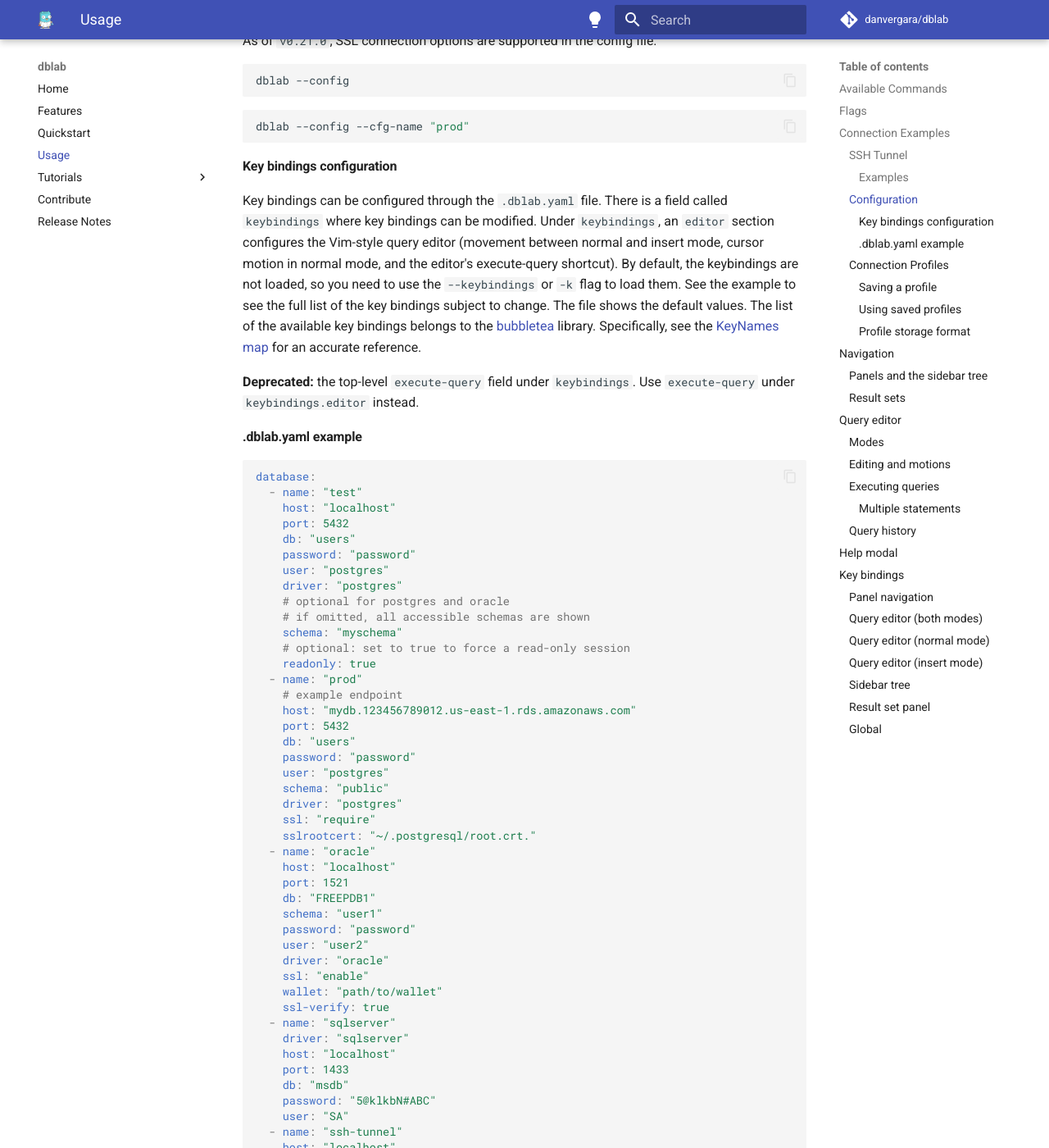
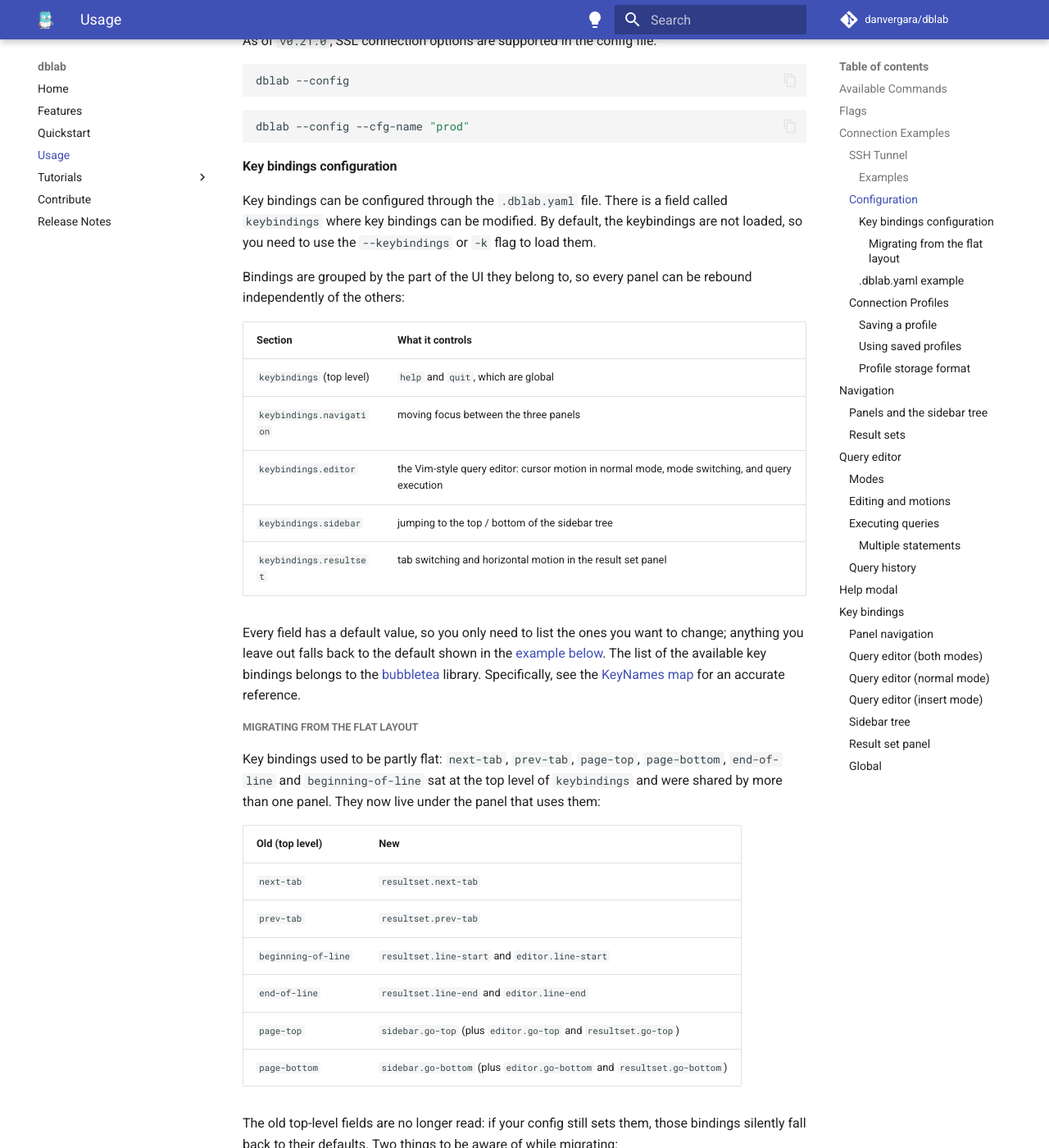
Before and after one commit to danvergara/dblab, an MkDocs documentation site: the page built from docs/usage.md, in a window 1280 px wide and 1400 px high, scrolled down 6052 px. Shown: the whole window at 82% size. Built offline with MkDocs 1.6.1 and Material for MkDocs 9.7.7, drawn with Linux system fonts in a browser that asks for light colours; comment, search, counter and statistics services are not loaded; some of the changed text lies outside the part shown.

Commit message:
docs: update documentation with the granula per-panel keymaps

````diff
--- a/docs/usage.md
+++ b/docs/usage.md
@@ -252,9 +252,39 @@
 
 #### Key bindings configuration
 
-Key bindings can be configured through the `.dblab.yaml` file. There is a field called `keybindings` where key bindings can be modified. Under `keybindings`, an `editor` section configures the Vim-style query editor (movement between normal and insert mode, cursor motion in normal mode, and the editor's execute-query shortcut). By default, the keybindings are not loaded, so you need to use the `--keybindings` or `-k` flag to load them. See the example to see the full list of the key bindings subject to change. The file shows the default values. The list of the available key bindings belongs to the [bubbletea](https://github.com/charmbracelet/bubbletea) library. Specifically, see the [KeyNames map](https://github.com/charmbracelet/bubbletea/blob/1ed724a2d1316ace504f87a2f0bbbcc189d280f6/key.go#L15) for an accurate reference.
+Key bindings can be configured through the `.dblab.yaml` file. There is a field called `keybindings` where key bindings can be modified. By default, the keybindings are not loaded, so you need to use the `--keybindings` or `-k` flag to load them.
 
-**Deprecated:** the top-level `execute-query` field under `keybindings`. Use `execute-query` under `keybindings.editor` instead.
+Bindings are grouped by the part of the UI they belong to, so every panel can be rebound independently of the others:
+
+| Section | What it controls |
+|---------|------------------|
+| `keybindings` (top level) | `help` and `quit`, which are global |
+| `keybindings.navigation` | moving focus between the three panels |
+| `keybindings.editor` | the Vim-style query editor: cursor motion in normal mode, mode switching, and query execution |
+| `keybindings.sidebar` | jumping to the top / bottom of the sidebar tree |
+| `keybindings.resultset` | tab switching and horizontal motion in the result set panel |
+
+Every field has a default value, so you only need to list the ones you want to change; anything you leave out falls back to the default shown in the [example below](#dblabyaml-example). The list of the available key bindings belongs to the [bubbletea](https://github.com/charmbracelet/bubbletea) library. Specifically, see the [KeyNames map](https://github.com/charmbracelet/bubbletea/blob/1ed724a2d1316ace504f87a2f0bbbcc189d280f6/key.go#L15) for an accurate reference.
+
+##### Migrating from the flat layout
+
+Key bindings used to be partly flat: `next-tab`, `prev-tab`, `page-top`, `page-bottom`, `end-of-line` and `beginning-of-line` sat at the top level of `keybindings` and were shared by more than one panel. They now live under the panel that uses them:
+
+| Old (top level) | New |
+|-----------------|-----|
+| `next-tab` | `resultset.next-tab` |
+| `prev-tab` | `resultset.prev-tab` |
+| `beginning-of-line` | `resultset.line-start` and `editor.line-start` |
+| `end-of-line` | `resultset.line-end` and `editor.line-end` |
+| `page-top` | `sidebar.go-top` (plus `editor.go-top` and `resultset.go-top`) |
+| `page-bottom` | `sidebar.go-bottom` (plus `editor.go-bottom` and `resultset.go-bottom`) |
+
+The old top-level fields are no longer read: if your config still sets them, those bindings silently fall back to their defaults. Two things to be aware of while migrating:
+
+- The sidebar's jump-to-top / jump-to-bottom defaults changed from <kbd>g</kbd> / <kbd>G</kbd> to <kbd>shift+k</kbd> / <kbd>shift+j</kbd>, which leaves <kbd>g</kbd> / <kbd>G</kbd> free for the editor and the result set.
+- The editor gained `line-start`, `line-end`, `go-top` and `go-bottom`. These motions already worked, but were hardcoded to <kbd>0</kbd>, <kbd>$</kbd>, <kbd>g</kbd> and <kbd>G</kbd>; they are now configurable.
+
+The previously deprecated top-level `execute-query` field is gone as well — use `execute-query` under `keybindings.editor`.
 
 #### .dblab.yaml example
 
@@ -330,28 +360,40 @@
 # should be greater than 0, otherwise the app will error out
 limit: 50
 keybindings:
-  next-tab: 'tab'
-  prev-tab: 'shift+tab'
-  page-top: 'g'
-  page-bottom: 'G'
-  end-of-line: '$'
-  beginning-of-line: '0'
   help: '?'
   quit: 'ctrl+c'
+  # moving focus between the three panels
   navigation:
     up: 'ctrl+k'
     down: 'ctrl+j'
     left: 'ctrl+h'
     right: 'ctrl+l'
+  # the query editor, in normal mode
   editor:
     up: 'k'
     down: 'j'
     left: 'h'
     right: 'l'
+    line-start: '0'
+    line-end: '$'
+    go-top: 'g'
+    go-bottom: 'G'
     insert: 'i'
     normal: 'esc'
     execute-query: 'ctrl+e'
     execute-single-query: 'ctrl+r'
+  # the database tree on the left
+  sidebar:
+    go-top: 'shift+k'
+    go-bottom: 'shift+j'
+  # the result set panel and its metadata tabs
+  resultset:
+    next-tab: 'tab'
+    prev-tab: 'shift+tab'
+    line-start: '0'
+    line-end: '$'
+    go-top: 'g'
+    go-bottom: 'G'
 ```
 
 Or for SQLite:
@@ -433,7 +475,9 @@
 
 ![dblab](https://raw.githubusercontent.com/danvergara/dblab/main/screenshots/tree-view.png){ width="700" : .center }
 
-Navigate the tree with <kbd>Up</kbd> and <kbd>Down</kbd> (or <kbd>k</kbd> and <kbd>j</kbd>), and press <kbd>Enter</kbd> on a table to load its rows into the result set panel.
+Navigate the tree with <kbd>Up</kbd> and <kbd>Down</kbd> (or <kbd>k</kbd> and <kbd>j</kbd>), and press <kbd>Enter</kbd> on a table to load its rows into the result set panel. Jump straight to the first or last visible node with <kbd>shift+k</kbd> and <kbd>shift+j</kbd> (`keybindings.sidebar.go-top` and `keybindings.sidebar.go-bottom`), and scroll the tree sideways with <kbd>h</kbd> and <kbd>l</kbd> when a name is wider than the panel.
+
+Press <kbd>/</kbd> to search the tree by name and <kbd>Esc</kbd> to leave the search. While a search is active every character you type — including <kbd>h</kbd> and <kbd>l</kbd> — goes to the search box instead of scrolling the tree.
 
 ### Result sets
 
@@ -469,9 +513,11 @@
 
 - <kbd>dd</kbd> deletes the current line, <kbd>yy</kbd> yanks it into an internal register, and <kbd>p</kbd> pastes the yanked or deleted line after the current line
 - <kbd>x</kbd> deletes the character under the cursor
-- <kbd>0</kbd> and <kbd>$</kbd> move to the beginning and end of the current line
-- <kbd>g</kbd> and <kbd>G</kbd> jump to the first and last line of the buffer
+- <kbd>0</kbd> and <kbd>$</kbd> move to the beginning and end of the current line (`keybindings.editor.line-start` and `keybindings.editor.line-end`)
+- <kbd>g</kbd> and <kbd>G</kbd> jump to the first and last line of the buffer (`keybindings.editor.go-top` and `keybindings.editor.go-bottom`)
 - <kbd>Ctrl+D</kbd> clears the entire editor content
+
+The cursor motions, the mode switches and the execute shortcuts are all configurable under `keybindings.editor`; the line-oriented commands (<kbd>dd</kbd>, <kbd>yy</kbd>, <kbd>p</kbd>, <kbd>x</kbd>) and <kbd>Ctrl+D</kbd> are fixed.
 
 ### Executing queries
 
@@ -507,73 +553,79 @@
 
 ## Key bindings
 
-These are the defaults; see [Key bindings configuration](#key-bindings-configuration) to change them.
+These are the defaults; see [Key bindings configuration](#key-bindings-configuration) to change them. The **Config field** column gives the `.dblab.yaml` key for the bindings that can be customized — the rest are fixed.
 
 ### Panel navigation
 
-| Key | Description |
-|-----|-------------|
-| <kbd>Ctrl+H</kbd> | Toggle to the panel on the left |
-| <kbd>Ctrl+J</kbd> | Toggle to the panel below |
-| <kbd>Ctrl+K</kbd> | Toggle to the panel above |
-| <kbd>Ctrl+L</kbd> | Toggle to the panel on the right |
+| Key | Description | Config field |
+|-----|-------------|--------------|
+| <kbd>Ctrl+H</kbd> | Toggle to the panel on the left | `navigation.left` |
+| <kbd>Ctrl+J</kbd> | Toggle to the panel below | `navigation.down` |
+| <kbd>Ctrl+K</kbd> | Toggle to the panel above | `navigation.up` |
+| <kbd>Ctrl+L</kbd> | Toggle to the panel on the right | `navigation.right` |
 
 ### Query editor (both modes)
 
-| Key | Description |
-|-----|-------------|
-| <kbd>ctrl+e</kbd> | Execute the contents of the editor |
-| <kbd>ctrl+r</kbd> | Execute only the query on the current cursor line |
+| Key | Description | Config field |
+|-----|-------------|--------------|
+| <kbd>ctrl+e</kbd> | Execute the contents of the editor | `editor.execute-query` |
+| <kbd>ctrl+r</kbd> | Execute only the query on the current cursor line | `editor.execute-single-query` |
 
 ### Query editor (normal mode)
 
-| Key | Description |
-|-----|-------------|
-| <kbd>i</kbd> | Enter insert mode |
-| <kbd>h</kbd> <kbd>j</kbd> <kbd>k</kbd> <kbd>l</kbd> | Move the cursor left, down, up, right |
-| <kbd>dd</kbd> | Delete the current line |
-| <kbd>yy</kbd> | Yank the current line |
-| <kbd>p</kbd> | Paste the yanked or deleted line after the current line |
-| <kbd>x</kbd> | Delete the character under the cursor |
-| <kbd>0</kbd> / <kbd>$</kbd> | Move to the start / end of the current line |
-| <kbd>g</kbd> / <kbd>G</kbd> | Jump to the first / last line of the buffer |
-| <kbd>Ctrl+D</kbd> | Clear the entire editor content |
+| Key | Description | Config field |
+|-----|-------------|--------------|
+| <kbd>i</kbd> | Enter insert mode | `editor.insert` |
+| <kbd>h</kbd> <kbd>j</kbd> <kbd>k</kbd> <kbd>l</kbd> | Move the cursor left, down, up, right | `editor.left` / `editor.down` / `editor.up` / `editor.right` |
+| <kbd>dd</kbd> | Delete the current line | — |
+| <kbd>yy</kbd> | Yank the current line | — |
+| <kbd>p</kbd> | Paste the yanked or deleted line after the current line | — |
+| <kbd>x</kbd> | Delete the character under the cursor | — |
+| <kbd>0</kbd> / <kbd>$</kbd> | Move to the start / end of the current line | `editor.line-start` / `editor.line-end` |
+| <kbd>g</kbd> / <kbd>G</kbd> | Jump to the first / last line of the buffer | `editor.go-top` / `editor.go-bottom` |
+| <kbd>Ctrl+D</kbd> | Clear the entire editor content | — |
 
 ### Query editor (insert mode)
 
-| Key | Description |
-|-----|-------------|
-| <kbd>Escape</kbd> | Return to normal mode |
-| <kbd>Arrow keys</kbd> | Move the cursor |
+| Key | Description | Config field |
+|-----|-------------|--------------|
+| <kbd>Escape</kbd> | Return to normal mode | `editor.normal` |
+| <kbd>Arrow keys</kbd> | Move the cursor | — |
 
 ### Sidebar tree
 
-| Key | Description |
-|-----|-------------|
-| <kbd>Arrow Up</kbd> / <kbd>k</kbd> | Move up the tree |
-| <kbd>Arrow Down</kbd> / <kbd>j</kbd> | Move down the tree |
-| <kbd>Enter</kbd> | List all rows of the selected table and display its structure |
+| Key | Description | Config field |
+|-----|-------------|--------------|
+| <kbd>Arrow Up</kbd> / <kbd>k</kbd> | Move up the tree | — |
+| <kbd>Arrow Down</kbd> / <kbd>j</kbd> | Move down the tree | — |
+| <kbd>shift+k</kbd> | Jump to the first visible node | `sidebar.go-top` |
+| <kbd>shift+j</kbd> | Jump to the last visible node | `sidebar.go-bottom` |
+| <kbd>h</kbd> / <kbd>l</kbd> | Scroll the tree left / right | — |
+| <kbd>/</kbd> | Search the tree by name | — |
+| <kbd>Esc</kbd> | Leave the search | — |
+| <kbd>Enter</kbd> | List all rows of the selected table and display its structure | — |
 
 ### Result set panel
 
 Applies to all tabs of the result set panel.
 
-| Key | Description |
-|-----|-------------|
-| <kbd>tab</kbd> / <kbd>shift+tab</kbd> | Navigate to the next / previous metadata tab |
-| <kbd>Arrow Up</kbd> / <kbd>k</kbd> | Navigate the table upward |
-| <kbd>Arrow Down</kbd> / <kbd>j</kbd> | Navigate the table downward |
-| <kbd>Arrow Left</kbd> / <kbd>h</kbd> | Navigate the table to the left |
-| <kbd>Arrow Right</kbd> / <kbd>l</kbd> | Navigate the table to the right |
-| <kbd>g</kbd> / <kbd>G</kbd> | Move to the top / bottom of the dataset |
-| <kbd>0</kbd> / <kbd>$</kbd> | Move to the left / right edge of the row |
-| <kbd>Enter</kbd> | Copy the content of the selected cell |
+| Key | Description | Config field |
+|-----|-------------|--------------|
+| <kbd>tab</kbd> / <kbd>shift+tab</kbd> | Navigate to the next / previous metadata tab | `resultset.next-tab` / `resultset.prev-tab` |
+| <kbd>Arrow Up</kbd> / <kbd>k</kbd> | Navigate the table upward | — |
+| <kbd>Arrow Down</kbd> / <kbd>j</kbd> | Navigate the table downward | — |
+| <kbd>Arrow Left</kbd> / <kbd>h</kbd> | Navigate the table to the left | — |
+| <kbd>Arrow Right</kbd> / <kbd>l</kbd> | Navigate the table to the right | — |
+| <kbd>g</kbd> / <kbd>G</kbd> | Move to the top / bottom of the dataset | — |
+| <kbd>0</kbd> / <kbd>$</kbd> | Move to the left / right edge of the row | `resultset.line-start` / `resultset.line-end` |
+| <kbd>Enter</kbd> | Copy the content of the selected cell | — |
+
 
 ### Global
 
-| Key | Description |
-|-----|-------------|
-| <kbd>F8</kbd> | Open the query history view |
-| <kbd>?</kbd> | Open the help modal showing all key bindings |
-| <kbd>Esc</kbd> | Dismiss the help modal (or return to normal mode in the query editor) |
-| <kbd>Ctrl+c</kbd> | Cancel running queries if any; otherwise quit the application |
+| Key | Description | Config field |
+|-----|-------------|--------------|
+| <kbd>F8</kbd> | Open the query history view | — |
+| <kbd>?</kbd> | Open the help modal showing all key bindings | `help` |
+| <kbd>Esc</kbd> | Dismiss the help modal (or return to normal mode in the query editor) | — |
+| <kbd>Ctrl+c</kbd> | Cancel running queries if any; otherwise quit the application | `quit` |
````
Also changed, not shown: README.md (+111 -58 lines), docs/features.md (+1 -0 lines), docs/tutorials/config-file.md (+23 -7 lines), docs/tutorials/navigation.md (+2 -0 lines).
